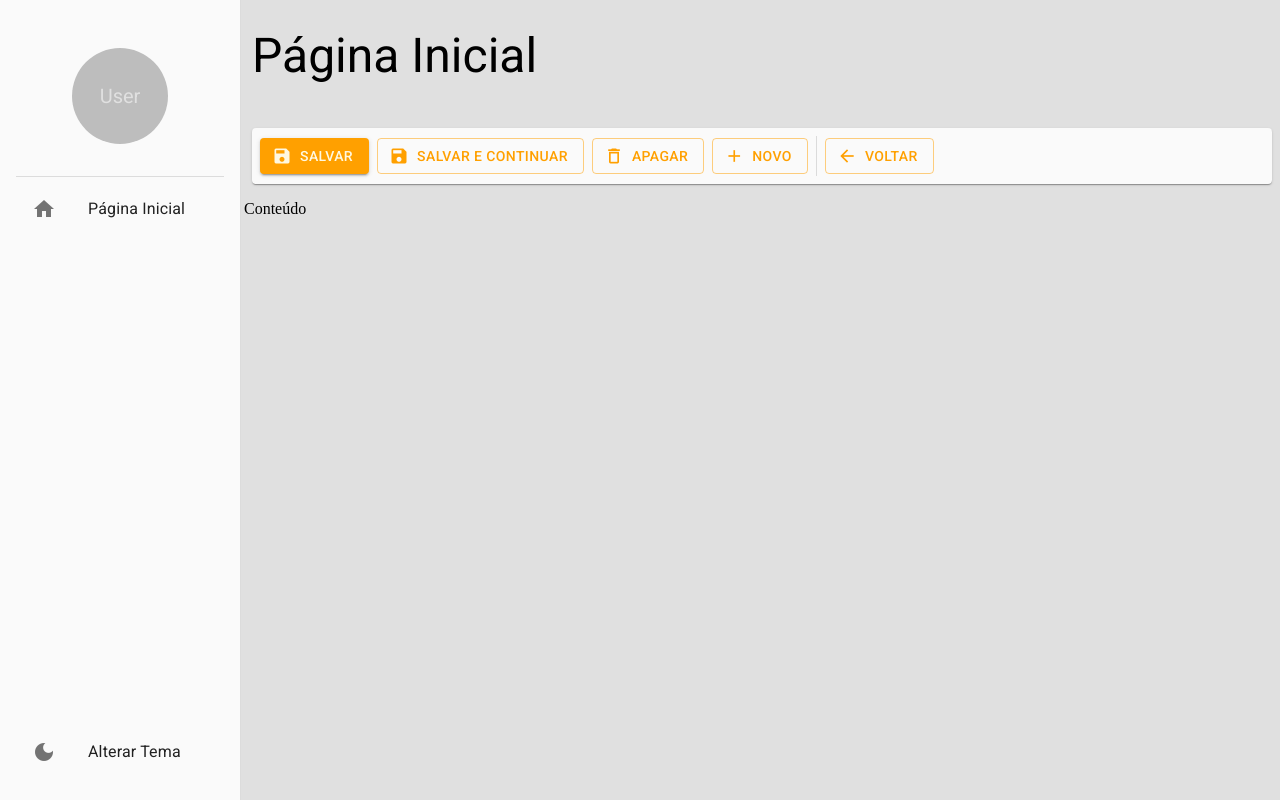
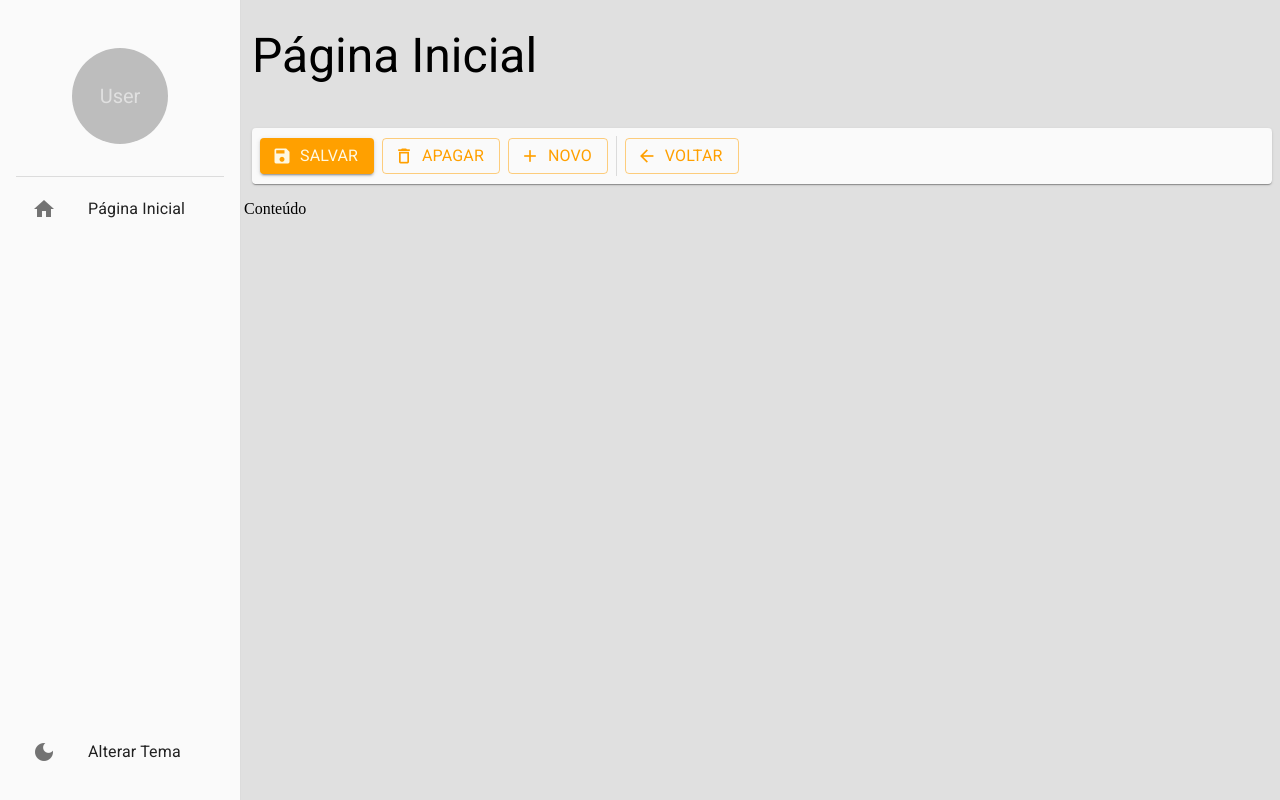
Before and after one commit to MASguilherme/crud-react-com-mui, a React (Create React App) app in the folder crud/: page /pagina-inicial in a window 1280 px wide. Built offline with nearby package versions, Linux system fonts and the light colour scheme.

Commit message:
configurando json server e axios

```diff
--- /dev/null
+++ b/crud/mock/database.json
@@ -0,0 +1,8 @@
+{
+    "pessoas": [
+        {
+            "id": 1,
+            "nome": "João"
+        }
+    ]
+}
--- a/crud/package.json
+++ b/crud/package.json
@@ -7,6 +7,7 @@
     "@emotion/styled": "^11.10.5",
     "@mui/icons-material": "^5.11.0",
     "@mui/material": "^5.11.1",
+    "axios": "^1.2.2",
     "react": "^18.2.0",
     "react-dom": "^18.2.0",
     "react-router-dom": "6",
@@ -24,6 +25,7 @@
     "@typescript-eslint/parser": "^5.47.0",
     "eslint": "^8.30.0",
     "eslint-plugin-react": "^7.31.11",
+    "json-server": "^0.17.1",
     "typescript": "^4.9.4",
     "web-vitals": "^2.1.4"
   },
@@ -31,7 +33,8 @@
     "start": "react-scripts start",
     "build": "react-scripts build",
     "test": "react-scripts test",
-    "eject": "react-scripts eject"
+    "eject": "react-scripts eject",
+    "mock": "json-server -w -p 3333 ./mock/database.json"
   },
   "eslintConfig": {
     "extends": [
--- a/crud/src/pages/dashboard/Dashboard.tsx
+++ b/crud/src/pages/dashboard/Dashboard.tsx
@@ -4,7 +4,9 @@ import { FerramentasDeDetalhes } from '../../shared/components/';
 export const Dashboard = () => {
     return (
         <LayoutBaseDePagina titulo='Página Inicial'
-            barraDeFerramentas={ <FerramentasDeDetalhes />}>
+            barraDeFerramentas={
+                <FerramentasDeDetalhes />
+            }>
             Conteúdo
         </LayoutBaseDePagina >
     );
--- a/crud/src/shared/components/ferramentas-de-detalhes/FerramentasDeDetalhes.tsx
+++ b/crud/src/shared/components/ferramentas-de-detalhes/FerramentasDeDetalhes.tsx
@@ -1,7 +1,59 @@
-import { Box, Paper, Button, useTheme, Icon, Divider } from '@mui/material';
+import {
+    Box, Paper,
+    Button, useTheme,
+    Icon, Divider,
+    Skeleton, Typography, useMediaQuery, Theme
+} from '@mui/material';
 
 
-export const FerramentasDeDetalhes: React.FC = () => {
+interface IFerramentasDeDetalhesProps {
+    textoBotaoNovo?: string,
+
+    mostrarSalvar?: boolean;
+    mostrarSalvarEVoltar?: boolean;
+    mostrarApagar?: boolean;
+    mostrarNovo?: boolean;
+    mostrarVoltar?: boolean;
+
+    mostrarSalvarCarregando?: boolean;
+    mostrarSalvarEVoltarCarregando?: boolean;
+    mostrarApagarCarregando?: boolean;
+    mostrarNovoCarregando?: boolean;
+    mostrarVoltarCarregando?: boolean;
+
+
+    aoSalvar?: () => void;
+    aoSalvarEContinuar?: () => void;
+    aoApagar?: () => void;
+    aoAdicionarNovo?: () => void;
+    aoVoltar?: () => void;
+
+}
+
+export const FerramentasDeDetalhes: React.FC<IFerramentasDeDetalhesProps> = ({
+    textoBotaoNovo = 'Novo',
+
+    mostrarSalvar = true,
+    mostrarSalvarEVoltar = false,
+    mostrarApagar = true,
+    mostrarNovo = true,
+    mostrarVoltar = true,
+
+    mostrarSalvarCarregando = false,
+    mostrarSalvarEVoltarCarregando = false,
+    mostrarApagarCarregando = false,
+    mostrarNovoCarregando = false,
+    mostrarVoltarCarregando = false,
+
+    aoSalvar,
+    aoSalvarEContinuar,
+    aoApagar,
+    aoAdicionarNovo,
+    aoVoltar,
+
+}) => {
+    const smDown = useMediaQuery((theme: Theme) => theme.breakpoints.down('sm'));
+    const mdDown = useMediaQuery((theme: Theme) => theme.breakpoints.down('md'));
     const theme = useTheme();
     return (
         <Box
@@ -14,44 +66,86 @@ export const FerramentasDeDetalhes: React.FC = () => {
             gap={1}
             alignItems='center'
         >
-            <Button
+            {(mostrarSalvar && !mostrarSalvarCarregando) && (<Button
                 variant='contained'
                 color='primary'
+                onClick={aoSalvar}
                 startIcon={<Icon>save</Icon>}
             >
+                <Typography noWrap textOverflow='ellipsis' overflow='hidden'>
                     Salvar
-            </Button>
-            <Button
+                </Typography>
+            </Button>)}
+
+            {mostrarSalvarCarregando &&
+                (<Skeleton width={110} height={60} />)
+            }
+
+            {(mostrarSalvarEVoltar && !mostrarSalvarEVoltarCarregando && !smDown && !mdDown)
+                && (<Button
                     variant='outlined'
                     color='primary'
+                    onClick={aoSalvarEContinuar}
                     startIcon={<Icon>save</Icon>}
                 >
-                Salvar e Continuar
-            </Button>
-            <Button
+                    <Typography noWrap textOverflow='ellipsis' overflow='hidden'>
+                        Salvar e Voltar
+                    </Typography>
+                </Button>)}
+
+            {(mostrarSalvarEVoltarCarregando && !smDown && !mdDown) && (
+                <Skeleton width={180} height={60} />
+            )}
+
+            {(mostrarApagar && !mostrarApagarCarregando) && (<Button
                 variant='outlined'
                 color='primary'
+                onClick={aoApagar}
                 startIcon={<Icon>delete_outline</Icon>}
             >
+                {!smDown && (<Typography noWrap textOverflow='ellipsis' overflow='hidden'>
                     Apagar
-            </Button>
-            <Button
+                </Typography>)}
+            </Button>)}
+
+            {mostrarApagarCarregando &&
+                (<Skeleton width={115} height={60} />)
+            }
+
+            {(mostrarNovo && !mostrarNovoCarregando && !smDown) && (<Button
                 variant='outlined'
                 color='primary'
+                onClick={aoAdicionarNovo}
                 startIcon={<Icon>add</Icon>}
             >
-                Novo
-            </Button>
+                <Typography noWrap textOverflow='ellipsis' overflow='hidden'>
+                    {textoBotaoNovo}
+                </Typography>
+            </Button>)}
 
-            <Divider variant='middle' orientation='vertical' />
+            {(mostrarNovoCarregando && !smDown) &&
+                (<Skeleton width={110} height={60} />)
+            }
 
-            <Button
+            {mostrarVoltar &&
+                (mostrarSalvar || mostrarSalvarEVoltar || mostrarApagar || mostrarNovo)
+                && (<Divider variant='middle' orientation='vertical' />
+                )}
+
+            {(mostrarVoltar && !mostrarVoltarCarregando) && (<Button
                 variant='outlined'
                 color='primary'
+                onClick={aoVoltar}
                 startIcon={<Icon>arrow_back</Icon>}
             >
+                {!smDown && (<Typography noWrap textOverflow='ellipsis' overflow='hidden'>
                     Voltar
-            </Button>
+                </Typography>)}
+            </Button>)}
+
+            {mostrarVoltarCarregando &&
+                (<Skeleton width={110} height={60} />)
+            }
         </Box>
     );
 };
--- /dev/null
+++ b/crud/src/shared/services/api/axios-config/index.ts
@@ -0,0 +1,5 @@
+import axios from 'axios';
+
+const Api = axios.create({
+    baseURL:'http://localhost:3333',
+});
```
Also changed, not shown: crud/mock/README.md (added), 1 other file (tests, documents, lock files or other folders). Lines whose indentation alone changed are shown as unchanged.
